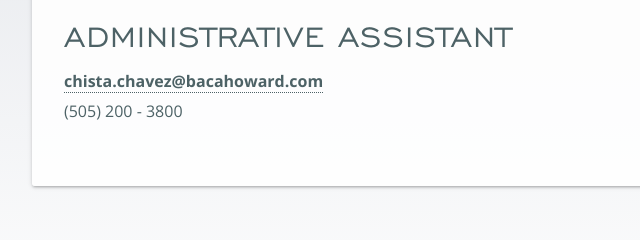
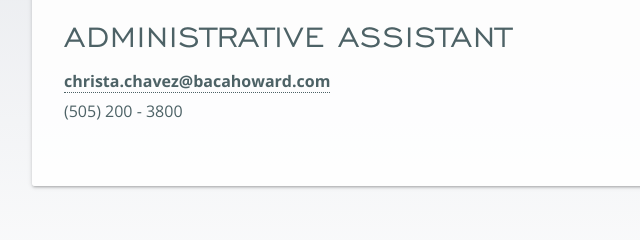
Before and after one commit to iteam-software/bacahoward, a Gatsby site: page /christa-chavez/ in a window 1280 px wide. Shown: the part 234-474 px from the top of the page, 0-640 px from the left. Built offline with nearby package versions, Linux system fonts and the light colour scheme; Gatsby itself is replaced by a stand-in of ours.

Commit message:
Update Staff Member “christa-chavez”

```diff
--- a/content/staff/christa-chavez.md
+++ b/content/staff/christa-chavez.md
@@ -4,6 +4,6 @@ middleName: ""
 lastName: Chavez
 group: Office Staff
 title: Administrative Assistant
-email: chista.chavez@bacahoward.com
+email: christa.chavez@bacahoward.com
 phone: (505) 200 – 3800
 ---
```
